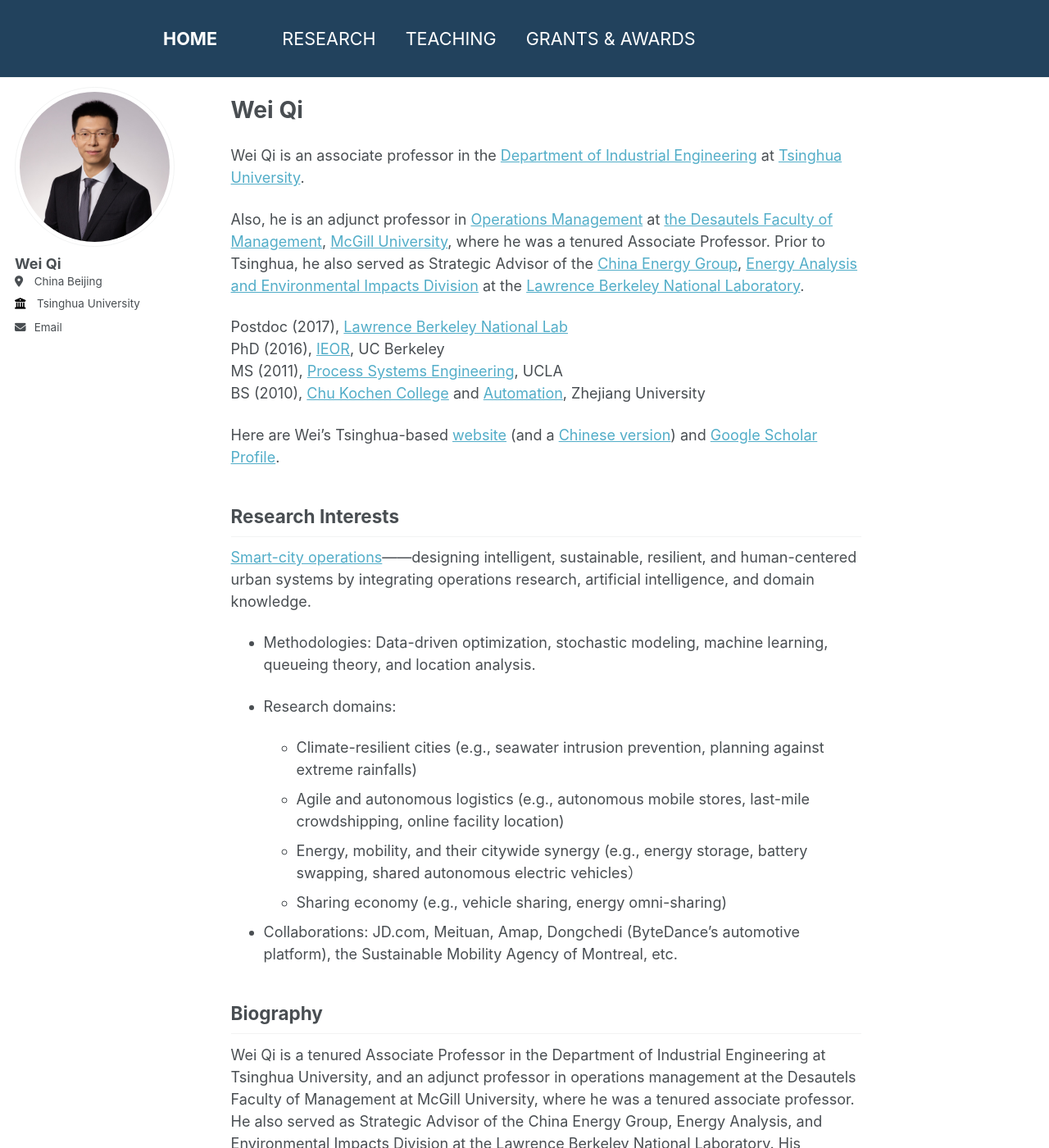
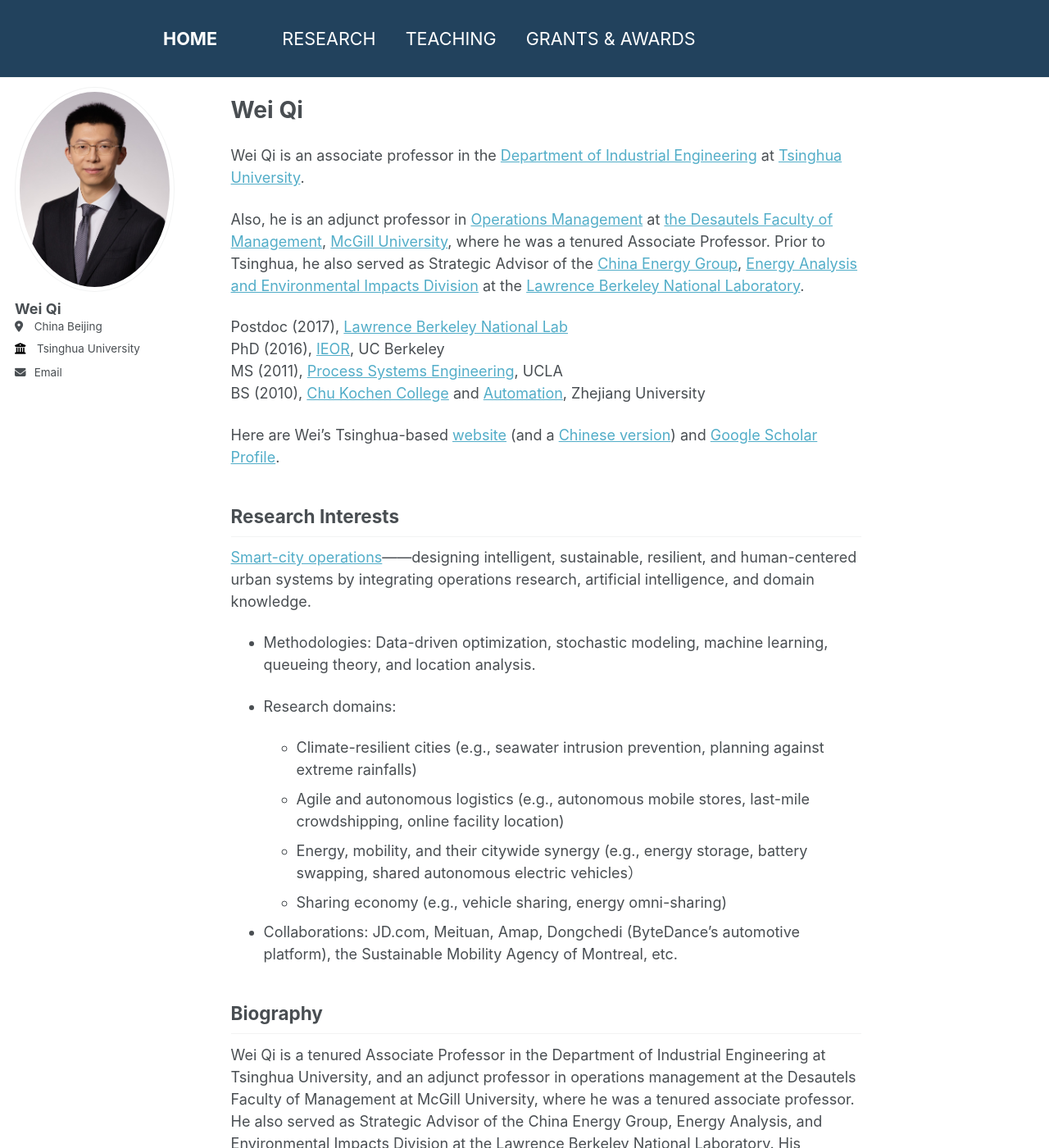
Before and after one commit to wei-qi-home/wei-qi-home.github.io, a Jekyll site: the page built from _pages/about.md, in a window 1280 px wide and 1400 px high. Shown: the whole window at 82% size. Built offline with Jekyll 4.4.1, drawn with Linux system fonts in a browser that asks for light colours.

Commit message:
Update _sidebar.scss

```diff
--- a/_sass/_sidebar.scss
+++ b/_sass/_sidebar.scss
@@ -90,9 +90,9 @@
   }
 
    img {
-     width: 260px;
+     width: 250px;
+     height: 250px;
      max-width: 100%;
-     aspect-ratio: 1 / 1;
      object-fit: cover;
      object-position: center;
      border-radius: 50%;
```
